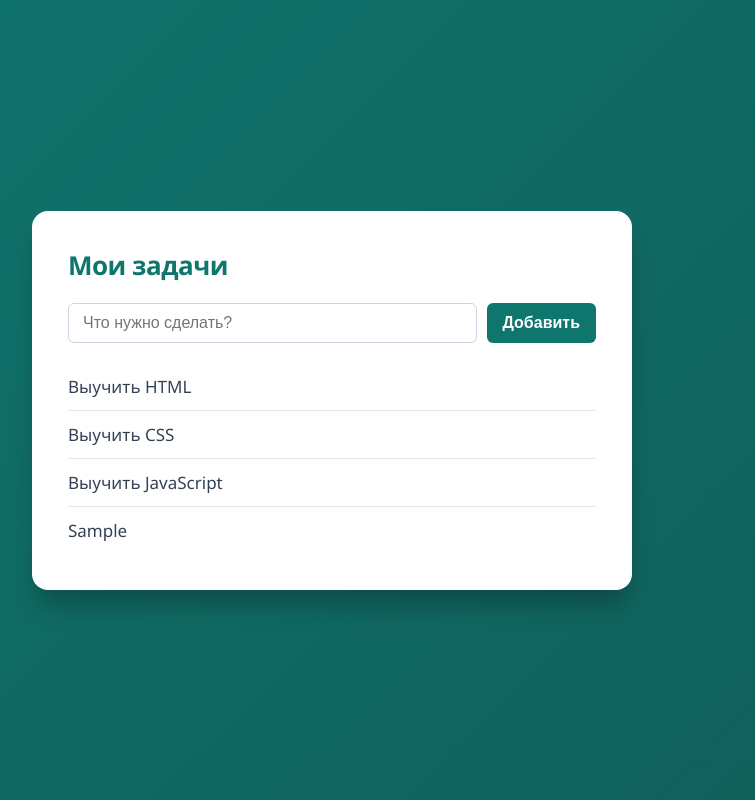
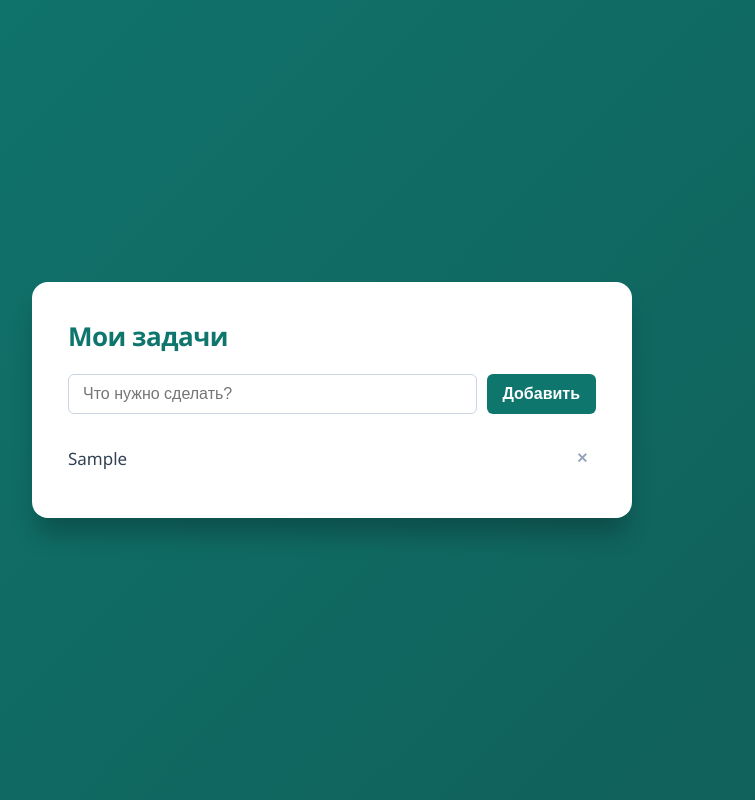
Before and after one commit to ZazRX8/todo-app, a plain HTML site: page index.html in a window 1280 px wide. Both pictures are taken after typing "Sample" into the empty fields and a click on the button "Добавить". Shown: the whole page, without its empty margins (308-1063 px from the left). Drawn offline with Linux system fonts and the light colour scheme.

Commit message:
Перевёл список задач на массив данных и render, добавил удаление

```diff
--- a/index.html
+++ b/index.html
@@ -15,9 +15,7 @@
     </div>
 
     <ul id="task-list">
-      <li>Выучить HTML</li>
-      <li>Выучить CSS</li>
-      <li>Выучить JavaScript</li>
+
     </ul>
   </main>
   <script src="script.js"></script>
--- a/script.js
+++ b/script.js
@@ -2,17 +2,68 @@ const input = document.getElementById("task-input");
 const addButton = document.getElementById("add-button");
 const taskList = document.getElementById("task-list");
 
-addButton.addEventListener("click", function () {
+let tasks = [];
+let nextId = 1;
+
+function render() {
+  taskList.innerHTML = "";
+
+  tasks.forEach(function (task) {
+    const li = document.createElement("li");
+    li.textContent = task.text;
+
+    if (task.done) {
+      li.classList.add("done");
+    }
+
+    // Клик по самой задаче — переключаем статус выполнения
+    li.addEventListener("click", function () {
+      task.done = !task.done;
+      render();
+    });
+
+    // Бонус: кнопка удаления
+    const deleteBtn = document.createElement("button");
+    deleteBtn.textContent = "✕";
+    deleteBtn.classList.add("delete-btn");
+
+    deleteBtn.addEventListener("click", function (event) {
+      // Останавливаем всплытие, чтобы клик по крестику не засчитался как клик по li
+      event.stopPropagation();
+
+      tasks = tasks.filter(function (t) {
+        return t.id !== task.id;
+      });
+      render();
+    });
+
+    li.appendChild(deleteBtn);
+    taskList.appendChild(li);
+  });
+}
+
+function addTask() {
   const text = input.value.trim();
 
   if (text === "") {
     return;
   }
 
-  const li = document.createElement("li");
-  li.textContent = text;
+  tasks.push({
+    id: nextId,
+    text: text,
+    done: false,
+  });
 
-  taskList.appendChild(li);
+  nextId++;
+  input.value = "";
+  render();
+}
 
-  input.value = "";
+addButton.addEventListener("click", addTask);
+
+input.addEventListener("keydown", function (event) {
+  if (event.key === "Enter") {
+    addTask();
+  }
 });
--- a/style.css
+++ b/style.css
@@ -77,13 +77,37 @@ button:hover {
   list-style: none;
 }
 
+
+li:last-child {
+  border-bottom: none;
+}
+
+.done {
+  text-decoration: line-through;
+  color: #94a3b8;
+}
+
+/* Выравниваем текст задачи слева, а крестик — справа */
 li {
+  display: flex;
+  justify-content: space-between;
+  align-items: center;
   padding: 12px 0;
   border-bottom: 1px solid #e2e8f0;
   font-size: 17px;
   color: #334155;
+  cursor: pointer;
 }
 
-li:last-child {
-  border-bottom: none;
+/* Аккуратная кнопка удаления */
+.delete-btn {
+  background-color: transparent;
+  color: #94a3b8;
+  padding: 4px 8px;
+  font-size: 14px;
 }
+
+.delete-btn:hover {
+  background-color: #fee2e2;
+  color: #ef4444;
+}
```
